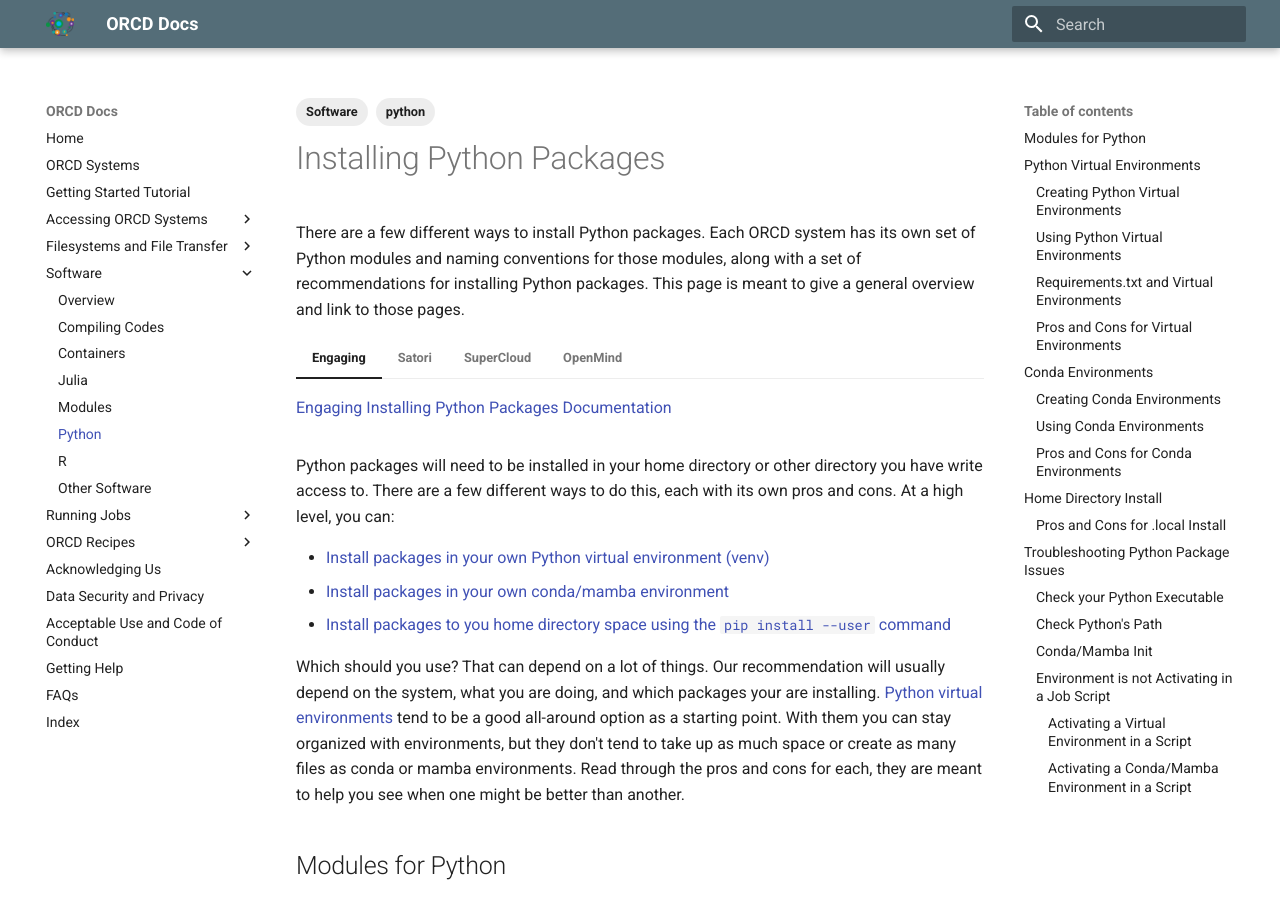
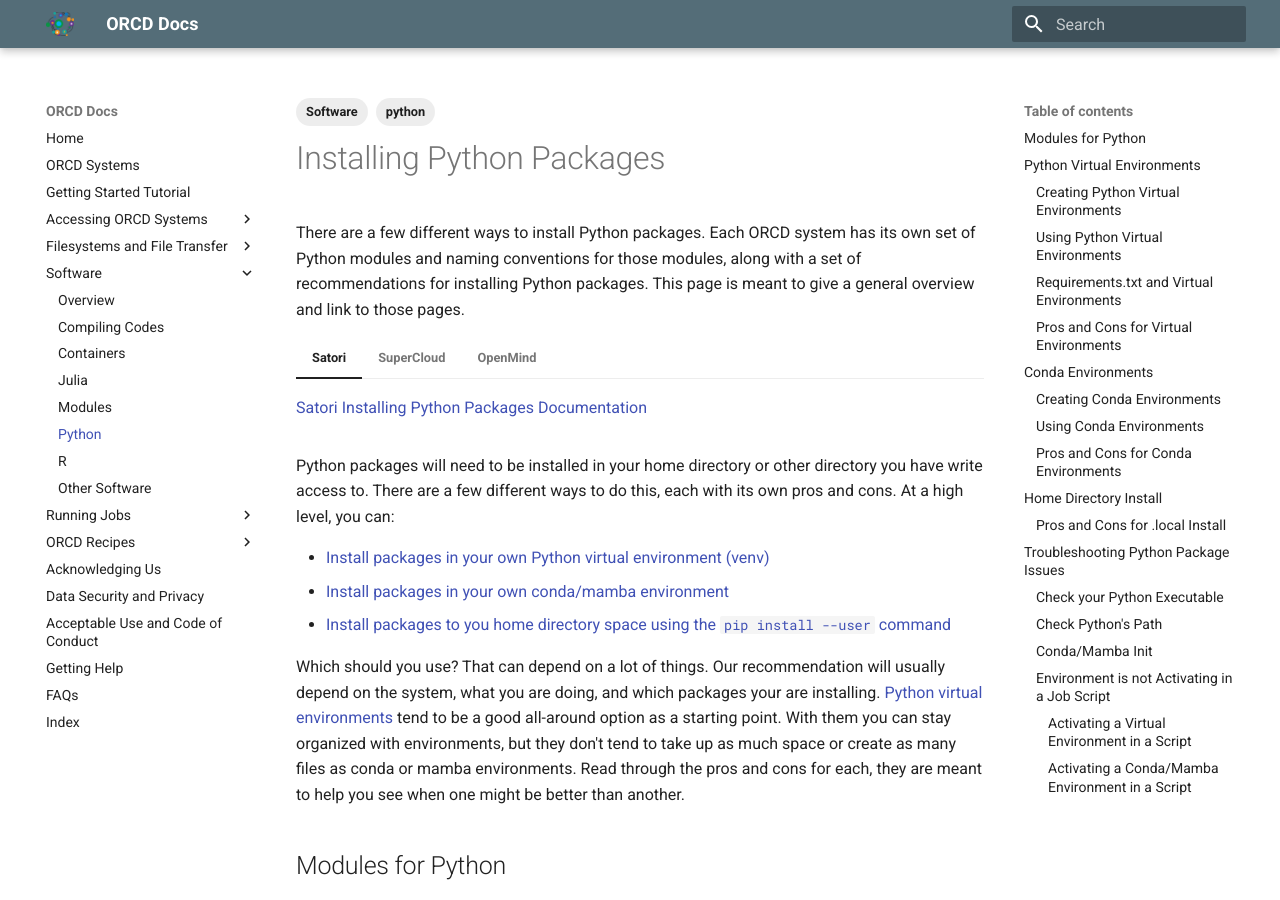
Before and after one commit to mit-orcd/orcd-docs-edit, an MkDocs documentation site: the page built from docs/software/python.md, in a window 1280 px wide and 900 px high. Built offline with MkDocs 1.6.1 and Material for MkDocs 9.7.7, drawn with Linux system fonts in a browser that asks for light colours.

Commit message:
removing link to old Engaging docs

```diff
--- a/docs/software/python.md
+++ b/docs/software/python.md
@@ -6,10 +6,6 @@
 # Installing Python Packages
 
 There are a few different ways to install Python packages. Each ORCD system has its own set of Python modules and naming conventions for those modules, along with a set of recommendations for installing Python packages. This page is meant to give a general overview and link to those pages.
-
-=== "Engaging"
-
-    [Engaging Installing Python Packages Documentation](https://engaging-web.mit.edu/eofe-wiki/software/python_packages/)
 
 === "Satori"
 
```
